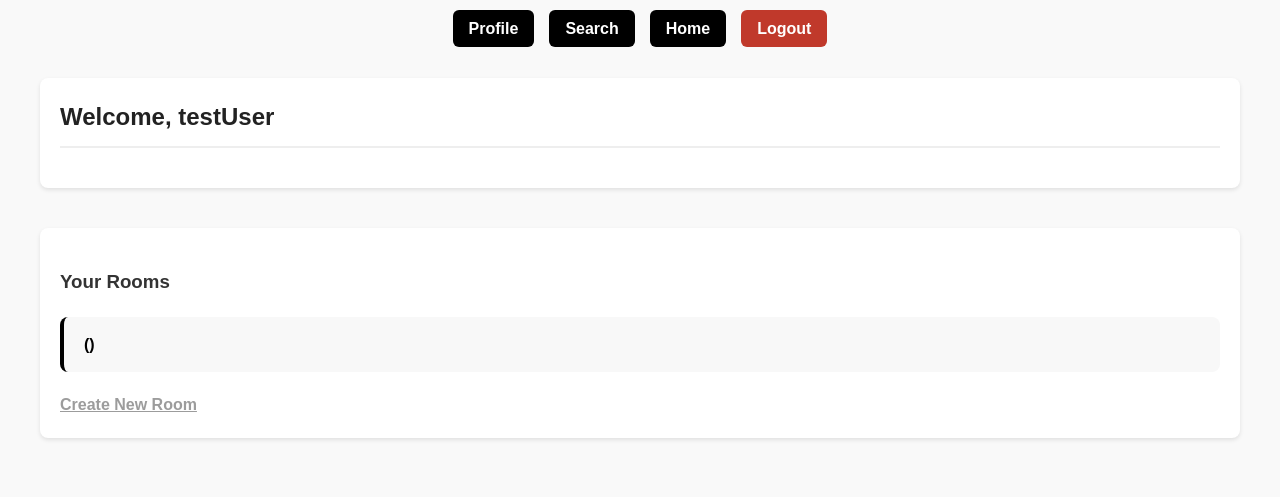
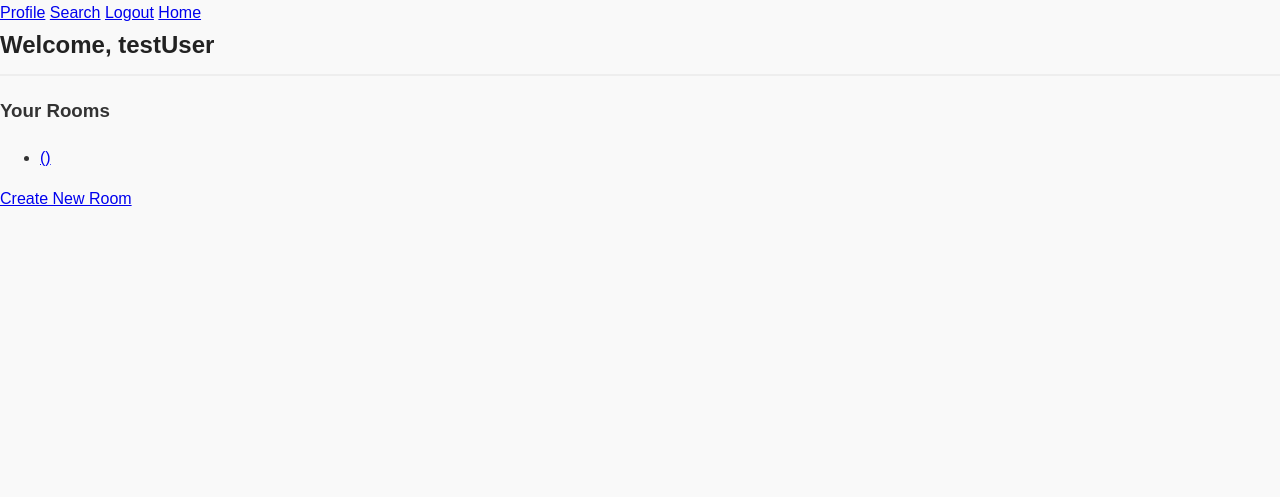
Before and after one commit to JakeHalbach/ITSC3155_Group8, a Django app: page /home/ in a window 1280 px wide. Shown: the top 497 px of the page. Run offline with Django 5.2, Linux system fonts and the light colour scheme; a user stored in the database is signed in; data comes from the database, SQL or seed files in the repository; both versions use the stored data as it was after the commit; tables that the repository leaves empty hold one stand-in row (values such as "Sample post").

Commit message:
Revert "Various html styling"
This reverts commit c2979cae53cdd2abac0cf0501277d4b433951db1.

```diff
--- a/MediaME/base/models.py
+++ b/MediaME/base/models.py
@@ -9,6 +9,7 @@
 
 class Creator(models.Model):
     name = models.CharField(max_length=200)
+    #medias =
 
     def __str__(self):
         return self.name
@@ -29,13 +30,6 @@
     ##tags=
     updated = models.DateTimeField(auto_now=True)
     created = models.DateTimeField(auto_now_add=True)
-    ##poster = models.ImageField()
-
-    def save(self, *args, **kwargs):
-        super().save(*args, **kwargs)
-        if not self.rooms.exists():
-            for tab in ['reviews', 'characters', 'plot', 'visuals']:
-                Room.objects.create(media=self, tab=tab)
 
     def __str__(self):
         return self.title
@@ -60,9 +54,9 @@
     created = models.DateTimeField(auto_now_add=True)
 
     def save(self, *args, **kwargs):
-        if self.media and self.tab:
-            self.name = f"{self.media.title} - {self.tab.capitalize()}"
-        super().save(*args, **kwargs)
+        if self.media:
+            self.name = self.media.title
+        super(Room, self).save(*args, **kwargs)
 
     class Meta:
         ordering = ['-updated', '-created']
@@ -86,6 +80,8 @@
 
 
 
+# Create your models here.
+
 #env/scripts/activate
 #cd mediame
 #python manage.py makemigrations
--- a/MediaME/base/static/css/styles.css
+++ b/MediaME/base/static/css/styles.css
@@ -176,7 +176,7 @@
 }
 
 .cta-link {
-    color: #9c9c9c;
+    color: #fff;
     font-weight: bold;
     text-decoration: underline;
 }
@@ -190,177 +190,3 @@
         grid-template-columns: 1fr;
     }
 }
-
-/* Rooms Styling */
-
-.room-list {
-    list-style: none;
-    padding-left: 0;
-    margin: 20px 0;
-}
-
-.room-item {
-    background-color: #f8f8f8;
-    padding: 15px 20px;
-    border-left: 4px solid #000;
-    border-radius: 8px;
-    margin-bottom: 15px;
-    display: flex;
-    flex-wrap: wrap;
-    align-items: center;
-    justify-content: space-between;
-}
-
-.room-link {
-    font-weight: bold;
-    color: #000;
-    text-decoration: none;
-}
-
-.room-link:hover {
-    text-decoration: underline;
-}
-
-.host-badge {
-    background-color: #000;
-    color: white;
-    font-size: 0.75rem;
-    padding: 4px 8px;
-    border-radius: 4px;
-    margin-left: 10px;
-}
-
-.edit-btn,
-.delete-btn {
-    font-size: 0.875rem;
-    padding: 6px 12px;
-    margin-left: 10px;
-    text-decoration: none;
-    border-radius: 4px;
-    transition: background-color 0.3s;
-}
-
-.edit-btn {
-    background-color: #666;
-    color: white;
-}
-
-.edit-btn:hover {
-    background-color: #444;
-}
-
-.delete-btn {
-    background-color: #c0392b;
-    color: white;
-}
-
-.delete-btn:hover {
-    background-color: #a93226;
-}
-
-.no-rooms-msg {
-    font-style: italic;
-    color: #666;
-}
-
-/* Navbar Styling */
-.navbar {
-    margin-top: 15px;
-}
-
-.nav-list {
-    list-style: none;
-    padding-left: 0;
-    display: flex;
-    justify-content: center;
-    gap: 15px;
-    flex-wrap: wrap;
-}
-
-.nav-btn {
-    background-color: #000;
-    color: white;
-    padding: 10px 16px;
-    text-decoration: none;
-    border-radius: 6px;
-    font-weight: bold;
-    transition: background-color 0.3s ease;
-}
-
-.nav-btn:hover {
-    background-color: #444;
-}
-
-.logout-btn {
-    background-color: #c0392b;
-}
-
-.logout-btn:hover {
-    background-color: #a93226;
-}
-
-/* Auth Pages (Login & Signup) */
-.auth-container {
-    max-width: 400px;
-    margin: 80px auto;
-    padding: 30px;
-    background-color: #fff;
-    border-radius: 10px;
-    box-shadow: 0 4px 20px rgba(0, 0, 0, 0.1);
-    text-align: center;
-}
-
-.auth-form {
-    display: flex;
-    flex-direction: column;
-    gap: 15px;
-}
-
-.auth-form input,
-.auth-form select,
-.auth-form textarea {
-    padding: 10px;
-    border-radius: 5px;
-    border: 1px solid #ccc;
-    font-size: 1rem;
-}
-
-.auth-btn {
-    background-color: #000;
-    color: #fff;
-    padding: 10px;
-    border: none;
-    border-radius: 6px;
-    font-size: 1rem;
-    cursor: pointer;
-    transition: background-color 0.3s ease;
-}
-
-.auth-btn:hover {
-    background-color: #333;
-}
-
-.auth-link {
-    color: #000;
-    font-weight: bold;
-    text-decoration: underline;
-}
-
-.auth-link:hover {
-    color: #555;
-}
-
-.back-btn {
-    display: inline-block;
-    margin-top: 20px;
-    padding: 8px 14px;
-    background-color: #eee;
-    color: #333;
-    border-radius: 6px;
-    text-decoration: none;
-    transition: background-color 0.3s ease;
-}
-
-.back-btn:hover {
-    background-color: #ddd;
-}
--- a/MediaME/base/templates/base/home.html
+++ b/MediaME/base/templates/base/home.html
@@ -1,33 +1,25 @@
 {% extends 'main.html' %}
 
 {% block content %}
-<main class="container">
-  <section class="welcome-section">
   <h2>Welcome, {{ request.user.username }}</h2>
-  </section>
 
-  <section class="user-rooms-section">
   <h3>Your Rooms</h3>
   {% if user_rooms %}
-      <ul class="room-list">
+    <ul>
       {% for room in user_rooms %}
-          <li class="room-item">
-            <a href="{% url 'room-tab' room.media.id room.tab %}" class="room-link">
-              {{ room.name }} ({{ room.tab }})
-            </a>
+        <li>
+          <a href="{% url 'room-tab' room.media.id room.tab %}">{{ room.name }} ({{ room.tab }})</a>
           {% if room.host == request.user %}
-              <span class="host-badge">You are the host</span>
-              <a href="{% url 'Edit' room.id %}" class="edit-btn">Edit</a>
-              <a href="{% url 'Delete' room.id %}" class="delete-btn">Delete</a>
+            - <strong>You are the host</strong>
+            <a href="{% url 'Edit' room.id %}">Edit</a>
+            <a href="{% url 'Delete' room.id %}">Delete</a>
           {% endif %}
         </li>
       {% endfor %}
     </ul>
   {% else %}
-      <p class="no-rooms-msg">You haven't joined or created any rooms yet.</p>
+    <p>You haven't joined or created any rooms yet.</p>
   {% endif %}
 
-    <a href="{% url 'create-room' %}" class="cta-link">Create New Room</a>
-  </section>
-</main>
+  <a href="{% url 'create-room' %}">Create New Room</a>
 {% endblock %}
--- a/MediaME/base/views.py
+++ b/MediaME/base/views.py
@@ -1,7 +1,7 @@
 from django.contrib import messages
 from django.shortcuts import render, redirect, get_object_or_404
 from .forms import SearchForm, RoomForm, MessageForm
-from .models import Media, Room, Message, Type, Genre
+from .models import Media, Room, Message
 from django.db.models import Count
 from django.contrib.auth.decorators import login_required
 # Create your views here.
@@ -22,7 +22,7 @@
         if q:
             results = results.filter(title__icontains=q)
         if genre:
-            results = results.filter(genres=genre)
+            results = results.filter(genre=genre)
         if media_type:
             results = results.filter(media_type=media_type)
 
@@ -46,9 +46,9 @@
     return render(request, 'base/room_form.html', context)
 
 def titlePage(request, pk):
-    media= Media.objects.get(id = pk)
-    ##messages.error(request, title)
-    context = {'media':media}
+    title= Media.objects.get(id = pk)
+    messages.error(request, title)
+    context = {'title':title}
     return render(request, 'base/titlePage.html', context)
 
 def title_page(request, pk):
--- a/MediaME/templates/navbar.html
+++ b/MediaME/templates/navbar.html
@@ -1,15 +1,14 @@
-<nav class="navbar">
-    <ul class="nav-list">
-        {% if request.user.is_authenticated %}
-            <li><a href="{% url 'user-profile' pk=request.user.id %}" class="nav-btn">Profile</a></li>
-            <li><a href="{% url 'search_page' %}" class="nav-btn">Search</a></li>
-            <li><a href="{% url 'home' %}" class="nav-btn">Home</a></li>
-            <li><a href="{% url 'logout' %}" class="nav-btn logout-btn">Logout</a></li>
-        {% else %}
-            <li><a href="{% url 'login' %}" class="nav-btn">Login</a></li>
-            <li><a href="{% url 'signup_step1' %}" class="nav-btn">Sign Up</a></li>
-        {% endif %}
-    </ul>
+<nav>
+    {% if request.user.is_authenticated %}
+        <a href="{% url 'user-profile' pk=request.user.id %}">Profile</a>
+        <a href="{% url 'search_page' %}">Search</a>
+        <a href="{% url 'logout' %}">Logout</a>
+        <a href="{% url 'home' %}">Home</a>
+    {% else %}
+        <a href="{% url 'login' %}">Login</a>
+        <a href="{% url 'signup_step1' %}">Sign Up</a>
+    {% endif %}
 
     {# <a href="{% url 'settings' %}">Settings</a> #}
+
 </nav>
```
Also changed, not shown: MediaME/accounts/templates/accounts/login.html (+14 -13 lines), MediaME/accounts/templates/accounts/signup_step1.html (+13 -17 lines), MediaME/accounts/templates/accounts/signup_step2.html (+20 -25 lines), MediaME/base/forms.py (+3 -6 lines), MediaME/base/static/css/style.css (deleted, +0 -57 lines), MediaME/base/templates/base/search.html (+3 -5 lines), MediaME/base/templates/base/titlePage.html (+23 -19 lines), MediaME/MediaME/settings.py (line endings or trailing spaces), MediaME/base/migrations/0011_remove_media_creators_media_creator.py (deleted), MediaME/base/migrations/0012_remove_media_creator_media_creators.py (deleted), MediaME/base/static/images/OIP.jpg (deleted), MediaME/db.sqlite3, 1 other file. Lines whose indentation alone changed are shown as unchanged.
